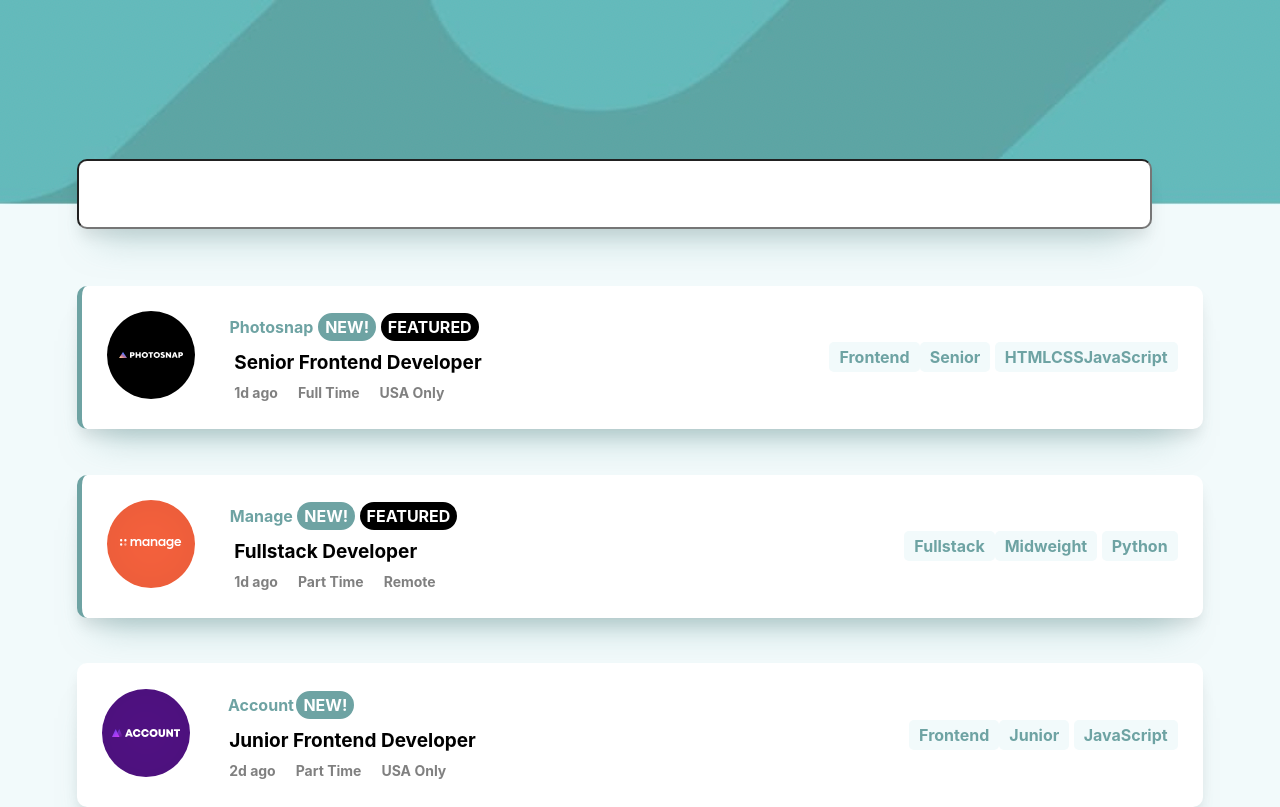
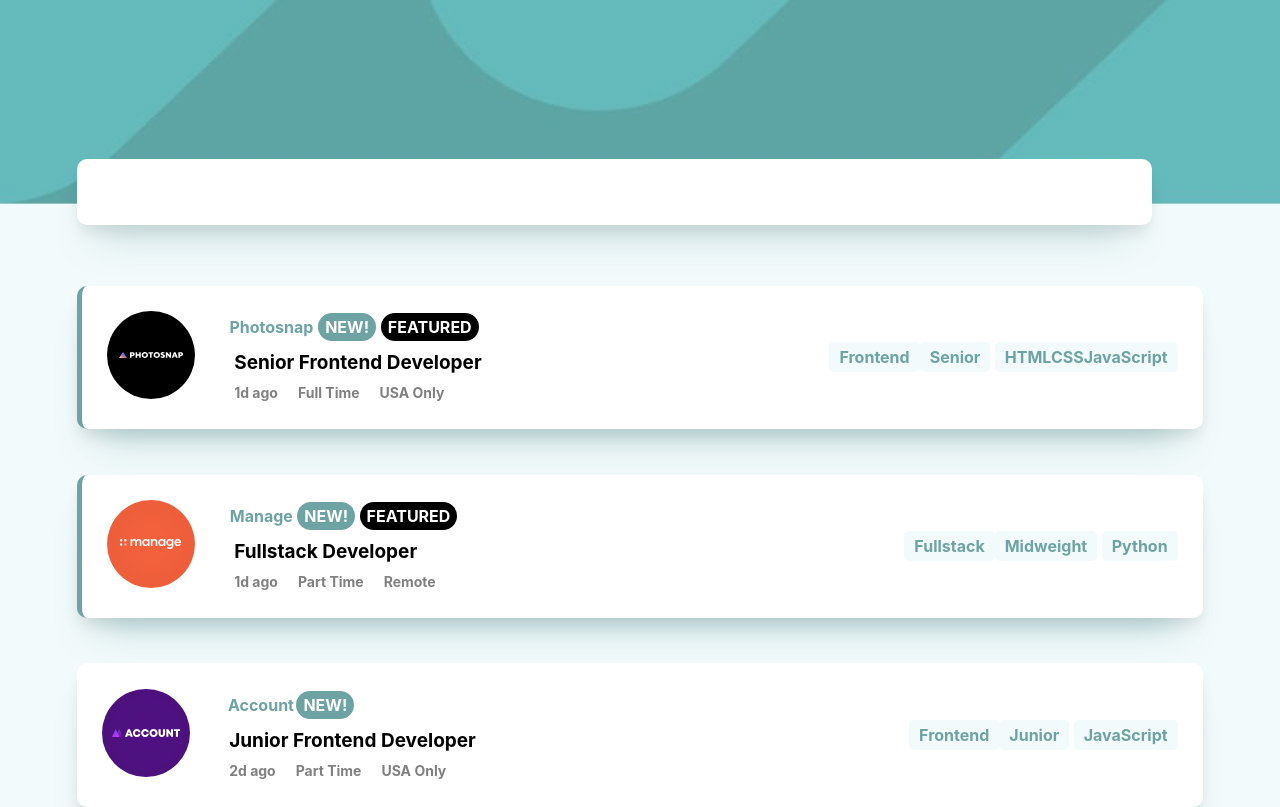
Before and after one commit to LorenaCapraru/job-listings-react, a React (Create React App) app in the folder job-listings-react/: page / in a window 1280 px wide. Shown: the top 807 px of the page. Built offline with nearby package versions, Linux system fonts and the light colour scheme.

Commit message:
Search Bar

```diff
--- a/job-listings-react/src/App.css
+++ b/job-listings-react/src/App.css
@@ -193,6 +193,7 @@ body {
 .cardLabel .filterX:hover {
   background-color: #282c34;
 }
-/* .filterX {
 
-} */
+#searchInput {
+  border: none;
+}
--- a/job-listings-react/src/Cards.jsx
+++ b/job-listings-react/src/Cards.jsx
@@ -53,6 +53,7 @@ export default function Cards(props) {
   return (
     <>
       <input
+      id='searchInput'
         type="search"
         value={search}
         onChange={handleClickEvent}
```
